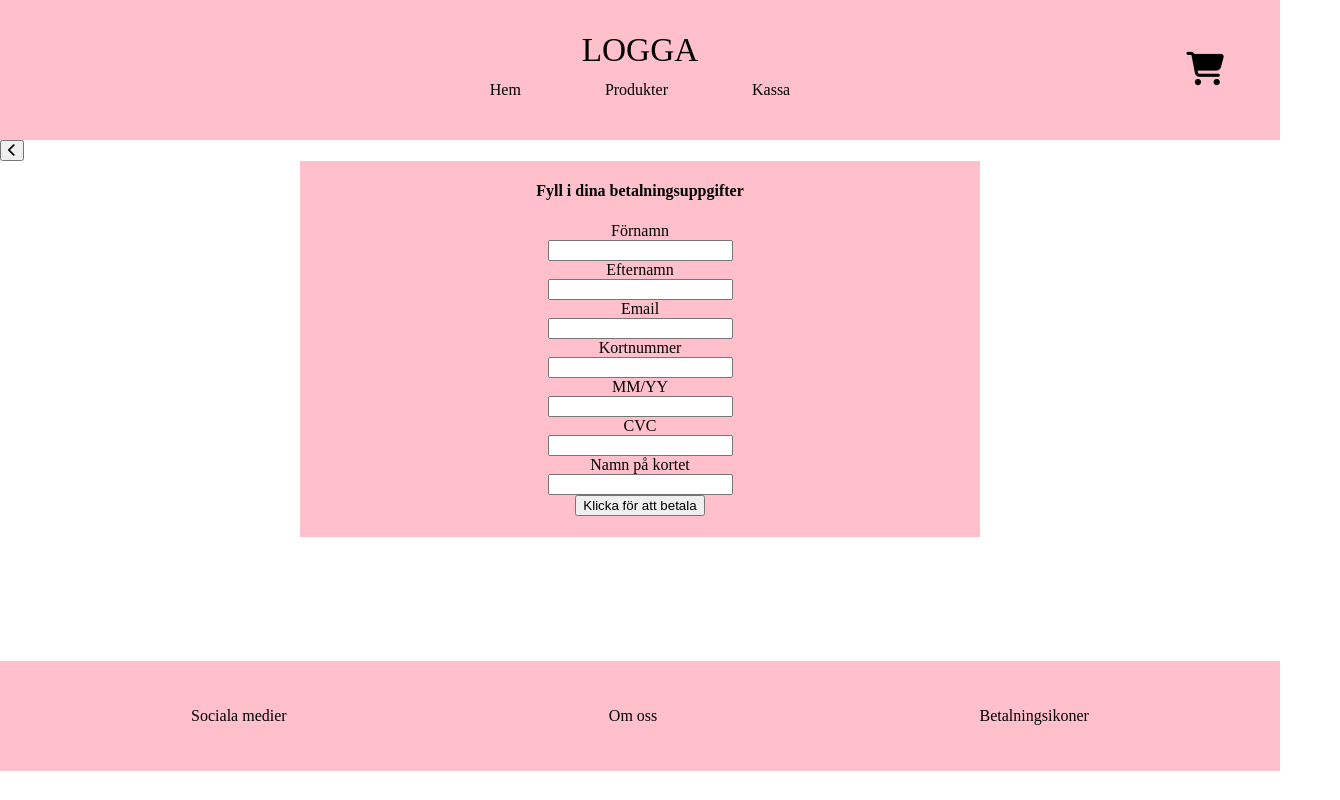
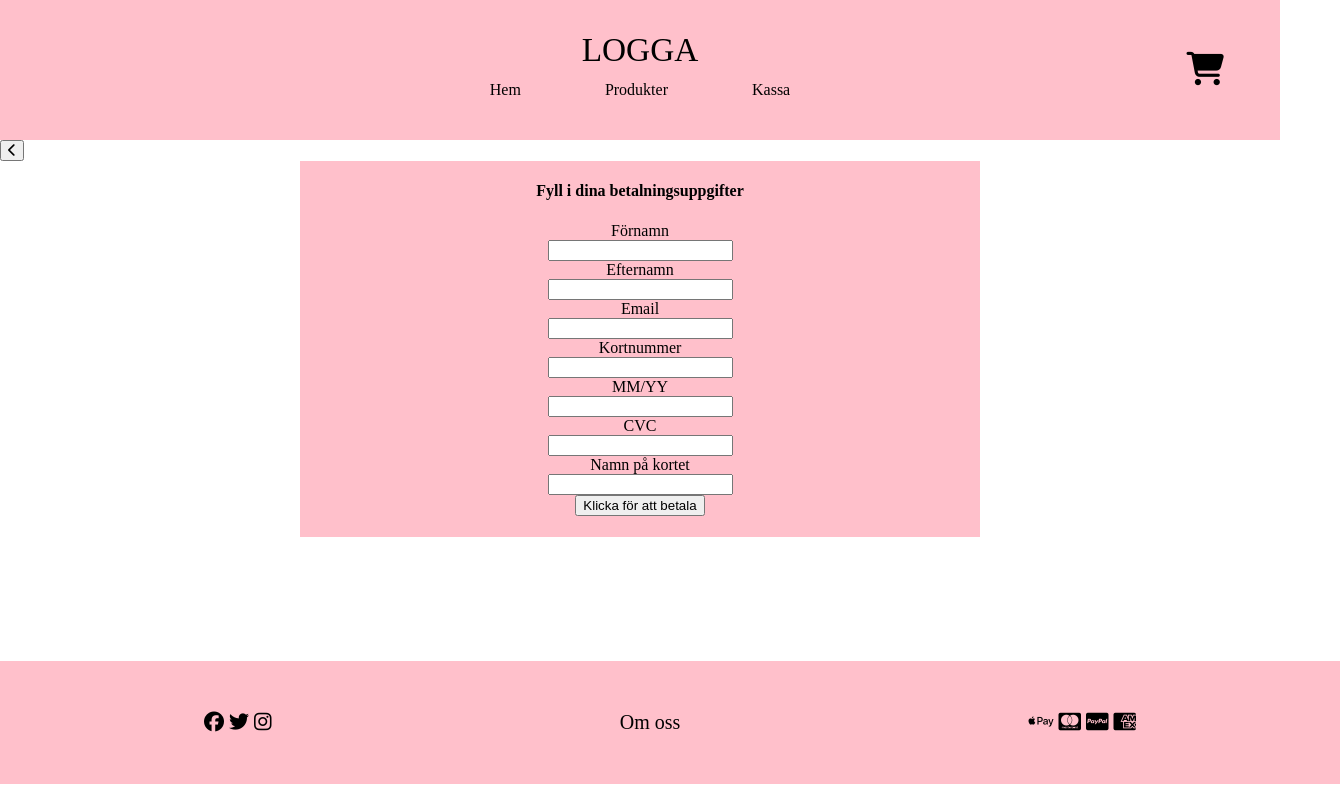
Before and after one commit to sannarossang/webshop-WG4, a website built with Parcel: page src/html/checkout.html in a window 1280 px wide. Shown: the whole page, 1340 px wide, since content can reach past the window. Built offline with nearby package versions, Linux system fonts and the light colour scheme.

Commit message:
added icons in footer

```diff
--- a/src/html/checkout.html
+++ b/src/html/checkout.html
@@ -140,9 +140,18 @@
     </main>
 
     <footer>
-      <p>Sociala medier</p>
+      <p>
+        <i class="fa-brands fa-facebook"></i>
+        <i class="fa-brands fa-twitter"></i>
+        <i class="fa-brands fa-instagram"></i>
+      </p>
       <p>Om oss</p>
-      <p>Betalningsikoner</p>
+      <p>
+        <i class="fa-brands fa-apple-pay"></i>
+        <i class="fa-brands fa-cc-mastercard"></i>
+        <i class="fa-brands fa-cc-paypal"></i>
+        <i class="fa-brands fa-cc-amex"></i>
+      </p>
     </footer>
   </body>
 </html>
--- a/src/scss/_footer.scss
+++ b/src/scss/_footer.scss
@@ -6,6 +6,8 @@ footer{
     padding: 30px;
     flex-direction: column;
     align-items: center;
+    width: 100%;
+    font-size: 15pt;
 
     @include mixins.desktop{
      justify-content: space-around;
```
Also changed, not shown: src/html/productdetails.html (+11 -2 lines), src/html/products.html (+11 -2 lines), src/index.html (+11 -2 lines).
